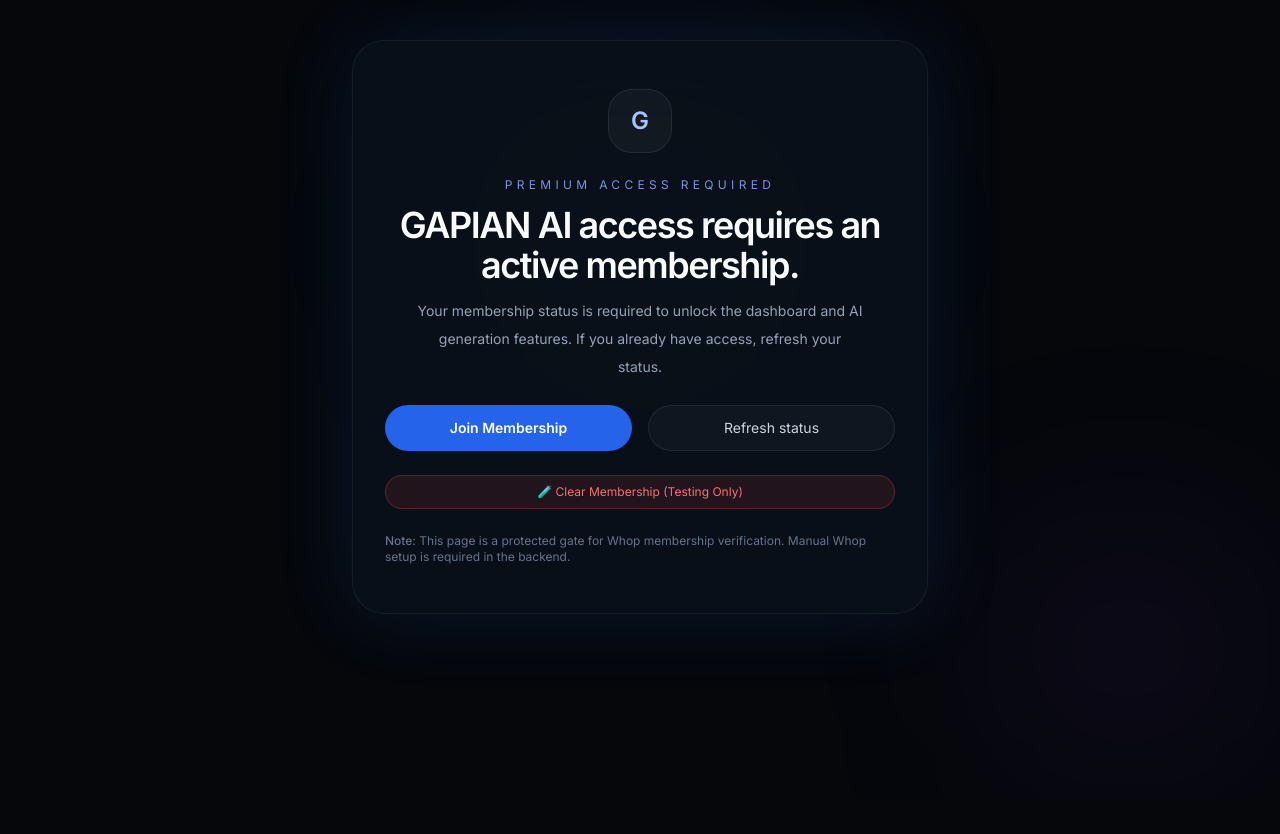
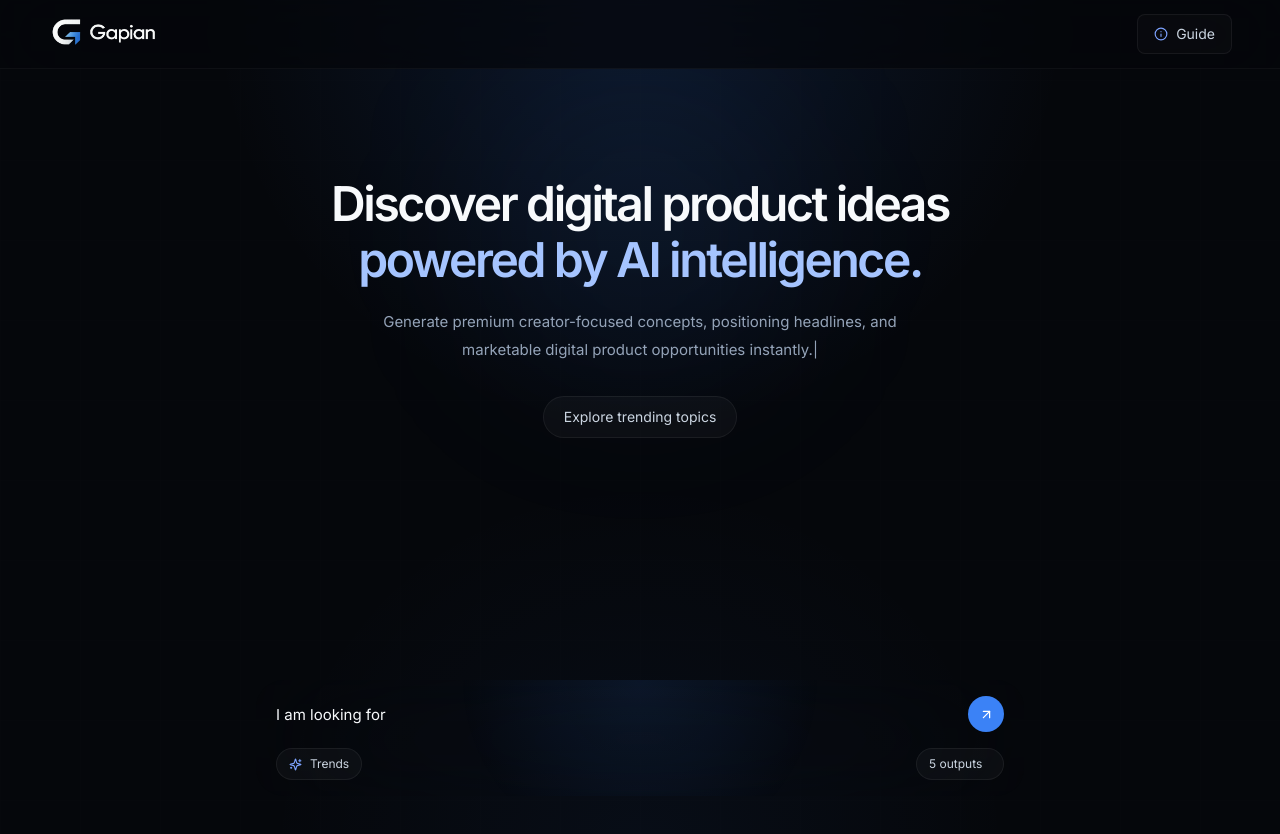
Before and after one commit to sktaha123/gapian, a React (Vite) app: page /dashboard in a window 1280 px wide. Before the commit this address led to /access-denied. Shown: the top 834 px of the page. Before the commit the page ends 800 px from the top, so only its background shows below. Built offline with nearby package versions, Linux system fonts and the light colour scheme; no server answers.

Commit message:
Remove authentication system, keep Gemini API functionality

```diff
--- a/src/App.jsx
+++ b/src/App.jsx
@@ -1,21 +1,11 @@
 import { BrowserRouter, Navigate, Route, Routes } from 'react-router-dom';
 import HomePage from './pages/HomePage.jsx';
-import AccessDenied from './pages/AccessDenied.jsx';
-import ProtectedRoute from './auth/ProtectedRoute.jsx';
 
 function App() {
   return (
     <BrowserRouter future={{ v7_startTransition: true, v7_relativeSplatPath: true }}>
       <Routes>
-        <Route
-          path="/dashboard"
-          element={
-            <ProtectedRoute>
-              <HomePage />
-            </ProtectedRoute>
-          }
-        />
-        <Route path="/access-denied" element={<AccessDenied />} />
+        <Route path="/dashboard" element={<HomePage />} />
         <Route path="*" element={<Navigate to="/dashboard" replace />} />
       </Routes>
     </BrowserRouter>
--- a/src/auth/AuthProvider.jsx
+++ /dev/null
@@ -1,93 +0,0 @@
-import { createContext, useContext, useEffect, useState } from 'react';
-import { getMembershipStatus, getWhopCheckoutUrl } from '../services/whopService.js';
-
-const AuthContext = createContext();
-
-export function AuthProvider({ children }) {
-  const [authState, setAuthState] = useState({
-    loading: true,
-    isAuthenticated: false,
-    hasMembership: false,
-    user: null,
-    error: null
-  });
-
-  useEffect(() => {
-    async function initializeAuth() {
-      try {
-        const membership = await getMembershipStatus();
-        const nextState = {
-          loading: false,
-          isAuthenticated: membership.isAuthenticated,
-          hasMembership: membership.hasMembership,
-          user: membership.user,
-          error: null
-        };
-
-        setAuthState(nextState);
-      } catch (error) {
-        const nextState = {
-          loading: false,
-          isAuthenticated: false,
-          hasMembership: false,
-          user: null,
-          error: 'Unable to verify membership status.'
-        };
-        setAuthState(nextState);
-        console.error('AuthProvider initialization error:', error);
-      }
-    }
-
-    initializeAuth();
-  }, []);
-
-  const login = () => {
-    const checkoutUrl = getWhopCheckoutUrl();
-    window.location.href = checkoutUrl;
-  };
-
-  const refresh = async () => {
-    setAuthState((current) => ({ ...current, loading: true }));
-    try {
-      const membership = await getMembershipStatus();
-      setAuthState({
-        loading: false,
-        isAuthenticated: membership.isAuthenticated,
-        hasMembership: membership.hasMembership,
-        user: membership.user,
-        error: null
-      });
-    } catch (error) {
-      setAuthState((current) => ({
-        ...current,
-        loading: false,
-        isAuthenticated: false,
-        hasMembership: false,
-        user: null,
-        error: 'Unable to refresh membership status.'
-      }));
-      console.error('AuthProvider refresh error:', error);
-    }
-  };
-
-  const clearMembership = () => {
-    localStorage.removeItem('gapian_whop_membership');
-    setAuthState({
-      loading: false,
-      isAuthenticated: false,
-      hasMembership: false,
-      user: null,
-      error: null
-    });
-  };
-
-  return (
-    <AuthContext.Provider value={{ ...authState, login, refresh, clearMembership }}>
-      {children}
-    </AuthContext.Provider>
-  );
-}
-
-export function useAuth() {
-  return useContext(AuthContext);
-}
--- a/src/auth/ProtectedRoute.jsx
+++ /dev/null
@@ -1,25 +0,0 @@
-import { Navigate } from 'react-router-dom';
-import { useAuth } from './AuthProvider.jsx';
-
-function ProtectedRoute({ children }) {
-  const auth = useAuth();
-
-  if (auth.loading) {
-    return (
-      <div className="min-h-screen grid place-items-center bg-[#05070B] text-[#F8FAFC] p-6">
-        <div className="inline-flex items-center gap-3 rounded-3xl border border-white/[0.08] bg-white/[0.03] px-6 py-5 backdrop-blur-xl">
-          <div className="h-4 w-4 animate-spin rounded-full border-2 border-slate-500 border-t-[#3B82F6]" />
-          <span className="text-sm text-[#CBD5E1]">Verifying membership...</span>
-        </div>
-      </div>
-    );
-  }
-
-  if (!auth.hasMembership) {
-    return <Navigate to="/access-denied" replace />;
-  }
-
-  return children;
-}
-
-export default ProtectedRoute;
--- a/src/main.jsx
+++ b/src/main.jsx
@@ -1,13 +1,10 @@
 import React from 'react';
 import ReactDOM from 'react-dom/client';
 import App from './App.jsx';
-import { AuthProvider } from './auth/AuthProvider.jsx';
 import './styles/index.css';
 
 ReactDOM.createRoot(document.getElementById('root')).render(
   <React.StrictMode>
-    <AuthProvider>
-      <App />
-    </AuthProvider>
+    <App />
   </React.StrictMode>
 );
--- a/src/pages/AccessDenied.jsx
+++ /dev/null
@@ -1,70 +0,0 @@
-import { motion } from 'framer-motion';
-import { useAuth } from '../auth/AuthProvider.jsx';
-
-function AccessDenied() {
-  const auth = useAuth();
-
-  return (
-    <div className="relative min-h-screen overflow-hidden bg-[#05070B] text-[#F8FAFC] px-6 py-10">
-      <div className="pointer-events-none absolute inset-0">
-        <div className="absolute left-1/2 top-24 h-72 w-72 -translate-x-1/2 rounded-full bg-[#3B82F6]/10 blur-[120px]" />
-        <div className="absolute right-8 bottom-8 h-60 w-60 rounded-full bg-[#7C3AED]/10 blur-[110px]" />
-      </div>
-
-      <motion.div
-        initial={{ opacity: 0, y: 24 }}
-        animate={{ opacity: 1, y: 0 }}
-        transition={{ duration: 0.5 }}
-        className="relative mx-auto flex max-w-xl flex-col items-center gap-6 rounded-[32px] border border-white/[0.06] bg-[#0b111a]/90 px-8 py-12 shadow-[0_0_80px_rgba(59,130,246,0.14)] backdrop-blur-2xl"
-      >
-        <div className="flex h-16 w-16 items-center justify-center rounded-3xl border border-white/[0.08] bg-white/[0.04] text-2xl font-semibold text-[#A5C4FF]">
-          G
-        </div>
-
-        <div className="space-y-3 text-center">
-          <p className="text-xs uppercase tracking-[0.36em] text-[#7C93E4]">Premium access required</p>
-          <h1 className="text-4xl font-semibold tracking-[-0.04em] text-[#F8FAFC]">
-            GAPIAN AI access requires an active membership.
-          </h1>
-          <p className="mx-auto max-w-md text-sm leading-7 text-[#94A3B8]">
-            Your membership status is required to unlock the dashboard and AI generation features. If you already have access, refresh your status.
-          </p>
-        </div>
-
-        <div className="grid w-full gap-4 sm:grid-cols-2">
-          <button
-            type="button"
-            onClick={auth.login}
-            className="rounded-full bg-[#2563eb] px-6 py-3 text-sm font-semibold text-white transition hover:bg-[#3B82F6]"
-          >
-            Join Membership
-          </button>
-
-          <button
-            type="button"
-            onClick={auth.refresh}
-            className="rounded-full border border-white/[0.08] bg-white/[0.03] px-6 py-3 text-sm text-[#CBD5E1] transition hover:border-[#3B82F6]/30 hover:bg-[#3B82F6]/[0.05]"
-          >
-            Refresh status
-          </button>
-        </div>
-
-        <div className="w-full">
-          <button
-            type="button"
-            onClick={auth.clearMembership}
-            className="w-full rounded-full border border-red-500/30 bg-red-500/10 px-6 py-2 text-xs text-red-400 transition hover:bg-red-500/20"
-          >
-            🧪 Clear Membership (Testing Only)
-          </button>
-        </div>
-
-        <p className="text-xs text-[#64748B]">
-          <span className="font-medium">Note:</span> This page is a protected gate for Whop membership verification. Manual Whop setup is required in the backend.
-        </p>
-      </motion.div>
-    </div>
-  );
-}
-
-export default AccessDenied;
--- a/src/services/whopService.js
+++ /dev/null
@@ -1,56 +0,0 @@
-// NOTE: This service is a frontend-only placeholder for Whop integration.
-// Do not store or expose secret Whop API keys in frontend code.
-// Use a backend endpoint for secure membership verification whenever possible.
-
-const WHOP_APP_ID = import.meta.env.VITE_WHOP_APP_ID;
-const WHOP_API_KEY = import.meta.env.VITE_WHOP_API_KEY;
-const MEMBERSHIP_PRODUCT_ID = import.meta.env.VITE_WHOP_MEMBERSHIP_PRODUCT_ID;
-const WHOP_REDIRECT_URL = import.meta.env.VITE_WHOP_REDIRECT_URL;
-
-// NOTE: Backend validation is required for production. Do not use WHOP_API_KEY in the browser.
-const CALLBACK_PATH = '/dashboard';
-const buildRedirectUrl = () => {
-  if (WHOP_REDIRECT_URL) {
-    return `${WHOP_REDIRECT_URL}?member_status=active`;
-  }
-  return `${window.location.origin}${CALLBACK_PATH}?member_status=active`;
-};
-
-export function getWhopCheckoutUrl() {
-  // Use the direct Whop product page URL with redirect parameter
-  const redirectUrl = encodeURIComponent(buildRedirectUrl());
-  const checkoutUrl = `https://whop.com/gapianai/gapian-ai-access/?redirect_url=${redirectUrl}`;
-  return checkoutUrl;
-}
-
-export async function getMembershipStatus() {
-  // Placeholder membership flow:
-  // 1. Whop should redirect back to an application callback URL.
-  // 2. The callback should be verified by a backend service using a Whop secret API key.
-  // 3. For this MVP, we preserve a local membership marker.
-
-  const urlParams = new URLSearchParams(window.location.search);
-  const memberStatus = urlParams.get('member_status');
-
-  if (memberStatus === 'active') {
-    localStorage.setItem('gapian_whop_membership', 'active');
-    // Remove the query param after storing membership state.
-    window.history.replaceState({}, document.title, window.location.pathname);
-  } else if (memberStatus === 'inactive') {
-    localStorage.removeItem('gapian_whop_membership');
-    window.history.replaceState({}, document.title, window.location.pathname);
-  }
-
-  const stored = localStorage.getItem('gapian_whop_membership');
-  const membershipState = {
-    isAuthenticated: Boolean(stored),
-    hasMembership: stored === 'active',
-    user: stored ? { name: 'Whop member' } : null
-  };
-
-  return membershipState;
-}
-
-export function clearMembershipState() {
-  localStorage.removeItem('gapian_whop_membership');
-}
```
